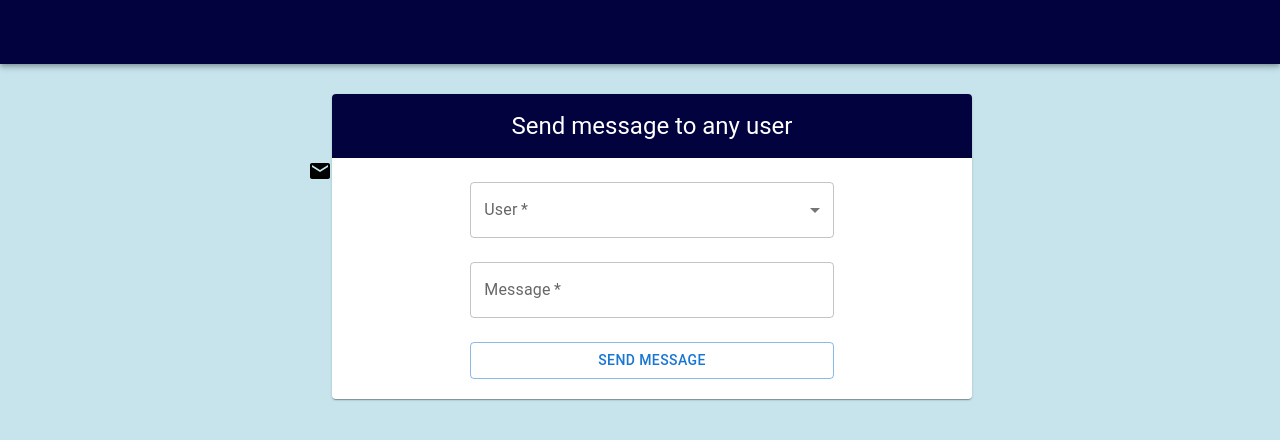
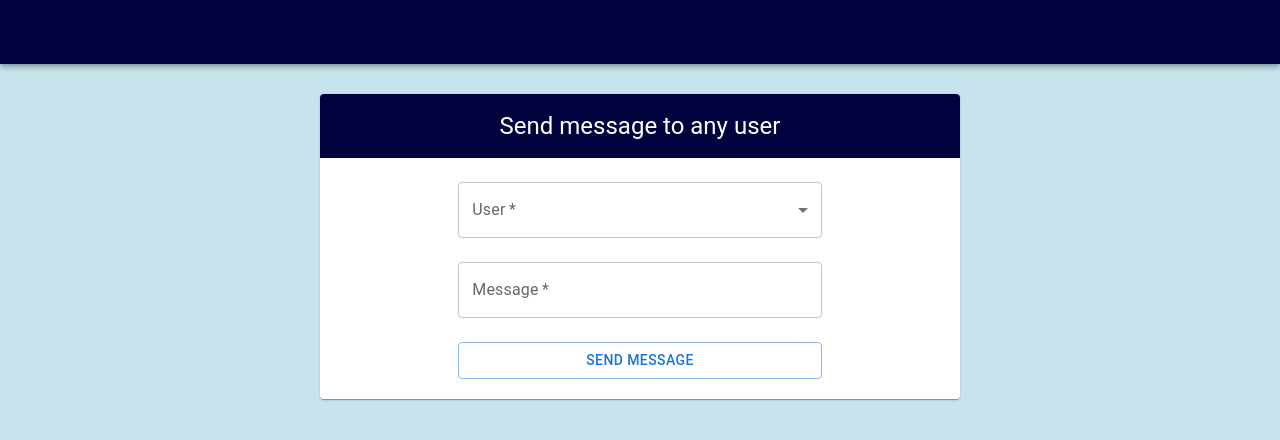
Before and after one commit to cezaranarcisa13/interview-fe, a React (Create React App) app in the folder interview-fe/: page /add in a window 1280 px wide. Shown: the top 440 px of the page. Built offline with nearby package versions, Linux system fonts and the light colour scheme.

Commit message:
remove inbox

```diff
--- a/interview-fe/src/screen/add-message/add-message.js
+++ b/interview-fe/src/screen/add-message/add-message.js
@@ -15,7 +15,7 @@ import InboxItem from "../inbox/inbox";
 import "./add-message.css";
 
 const SendMessage = () => {
-    const history=useNavigate();
+    const history = useNavigate();
     const { usersList } = useContext(UserContext);
     const [createForm, setCreateForm] = useState({
         user: "",
@@ -56,9 +56,9 @@ const SendMessage = () => {
     const handleSubmit = () => {
         const { user, message } = createForm;
         let isError = false;
-        const isValid = !checkForTrue(createForm) && !checkFieldValue() ;
+        const isValid = !checkForTrue(createForm) && !checkFieldValue();
         if (isValid) {
-          sendMessage({ userId:user, message }).then((error) => {
+            sendMessage({ userId: user, message }).then((error) => {
                 isError = error.isError;
                 if (isError === undefined) {
                     setError(false);
@@ -86,7 +86,7 @@ const SendMessage = () => {
             xs={12}
             className="send-container"
         >
-            <InboxItem/>
+
             <Grid item xs={6}>
                 <Card title="Login">
                     <Grid item container spacing={3} className="send-container" >
--- a/interview-fe/src/screen/view-messages/view-messages.js
+++ b/interview-fe/src/screen/view-messages/view-messages.js
@@ -51,7 +51,6 @@ const ViewMessages = () => {
 
   return <>
     <Button variant="outlined" onClick={handleView} >Add message</Button>
-    <InboxItem/>
     <Tabs value={value} onChange={handleChange} centered>
       <Tab label="All messages" />
       <Tab label="My messages" />
```
Lines whose indentation alone changed are shown as unchanged.
